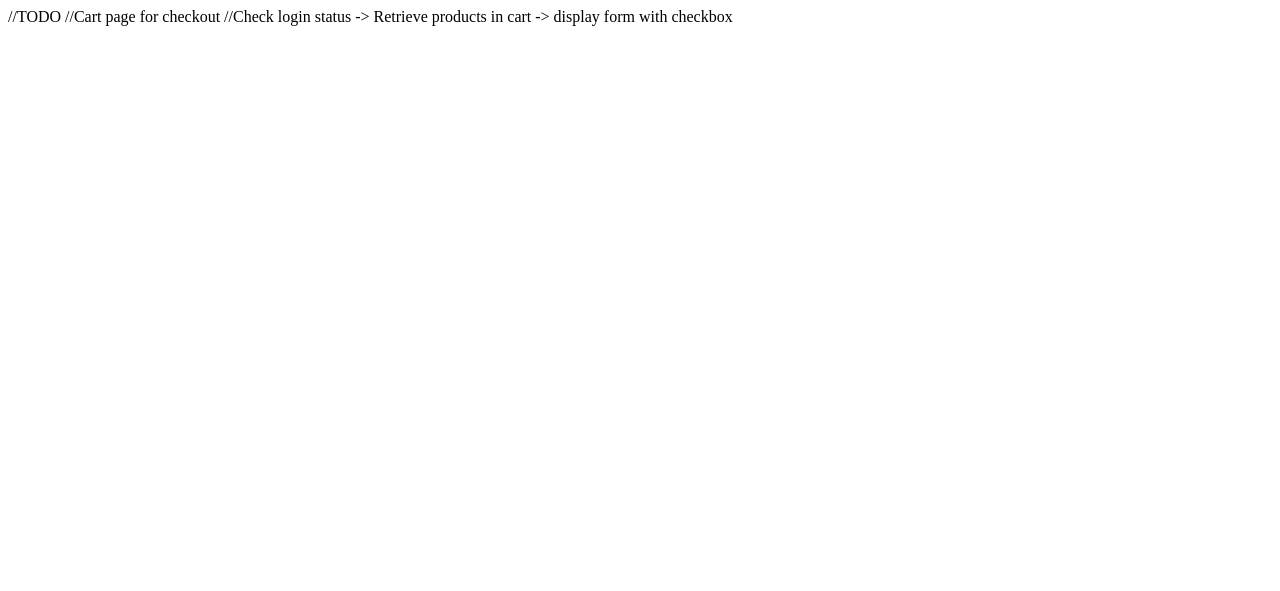
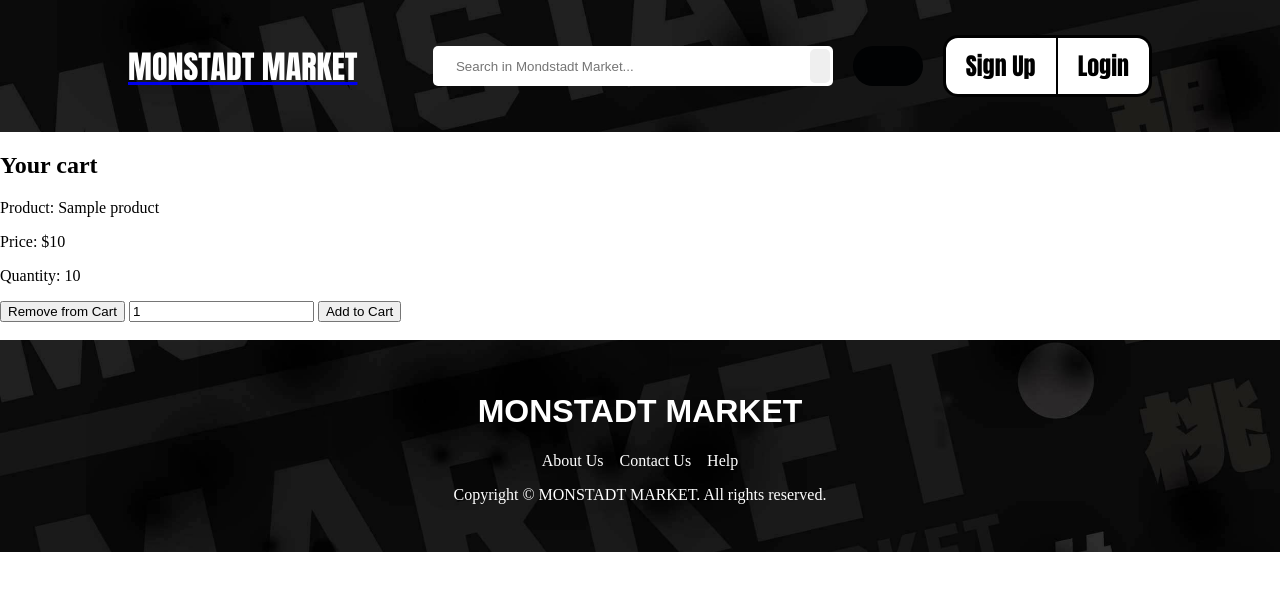
Before and after one commit to Sodiumchloridy/monstadt-market, a PHP site: page /cart/index.php in a window 1280 px wide. Shown: the top 591 px of the page. Run offline with PHP 8.4, Linux system fonts and the light colour scheme; the visitor is signed in with stand-in values (Sample User, id 1); tables that the repository leaves empty or names only in its code hold one stand-in row (values such as "Sample post").

Commit message:
little adjustment on cart UI

```diff
--- a/cart/index.php
+++ b/cart/index.php
@@ -1,3 +1,19 @@
-//TODO
-//Cart page for checkout
-//Check login status -> Retrieve products in cart -> display form with checkbox
+<html lang="en">
+<head>
+    <meta charset="UTF-8">
+    <meta name="viewport" content="width=device-width, initial-scale=1.0">
+    <title>Cart</title>
+    <link rel="stylesheet" href="../styles/header.css">
+    <link rel="stylesheet" href="../styles/footer.css">
+    <link rel="stylesheet" href="../styles/cart.css">
+
+</head>
+<body>
+    <?php include("../includes/header.php")?>
+    <?php include("view_cart.php")?>
+
+
+    <?php include("../includes/footer.php")?>
+
+</body>
+</html>
--- a/cart/view_cart.php
+++ b/cart/view_cart.php
@@ -52,14 +52,3 @@ if(mysqli_stmt_num_rows($stmt) === 0) {
 mysqli_stmt_close($stmt);
 mysqli_close($conn);
 ?>
-
-<html lang="en">
-<head>
-    <meta charset="UTF-8">
-    <meta name="viewport" content="width=device-width, initial-scale=1.0">
-    <title>Cart</title>
-</head>
-<body>
-
-</body>
-</html>
--- a/includes/header.php
+++ b/includes/header.php
@@ -12,7 +12,7 @@
         </form>
 
         <div id="cart"> <!-- Cart -->
-            <a href="cart/view_cart.php">
+            <a href="cart/index.php">
                 <i class="fa-solid fa-cart-shopping fa-xl"></i>
             </a>
         </div>
--- /dev/null
+++ b/styles/cart.css
@@ -0,0 +1,3 @@
+body {
+    margin: 0;
+}
```
Also changed, not shown: profile/index.php (added).
